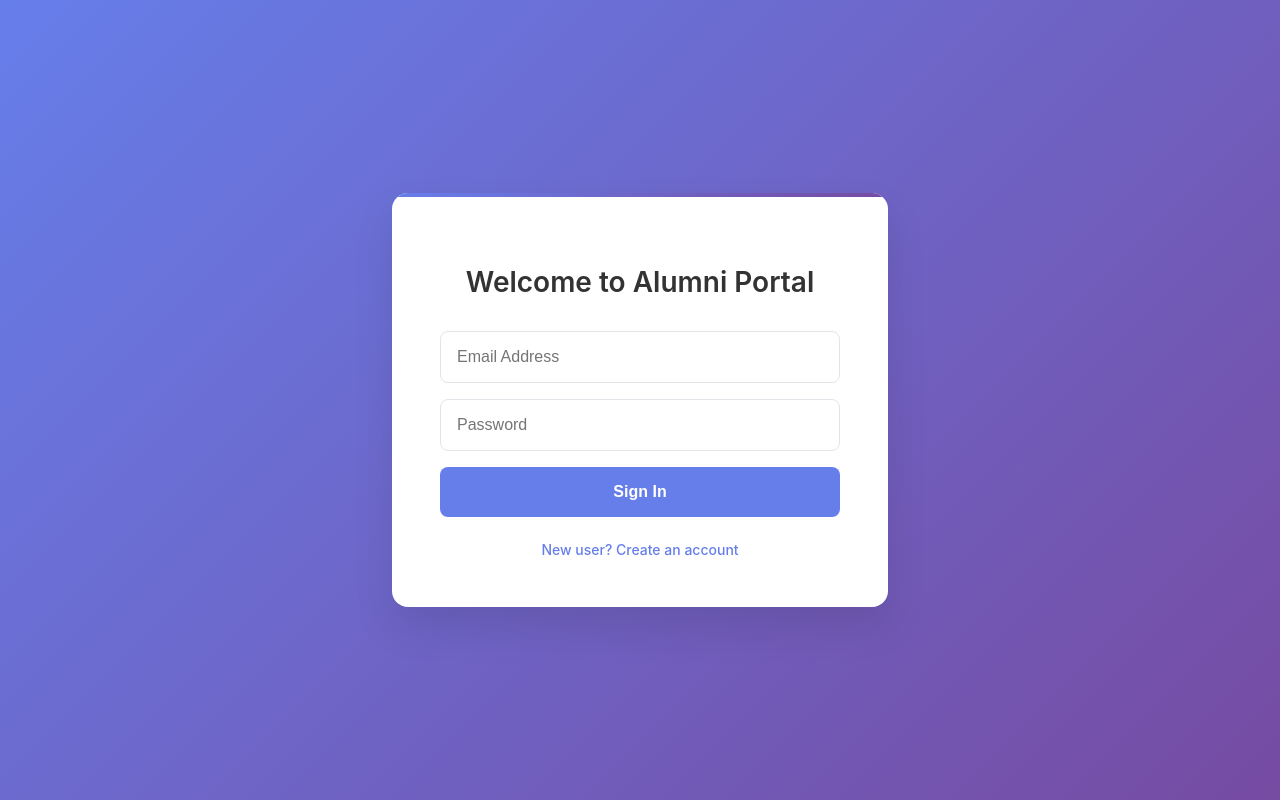
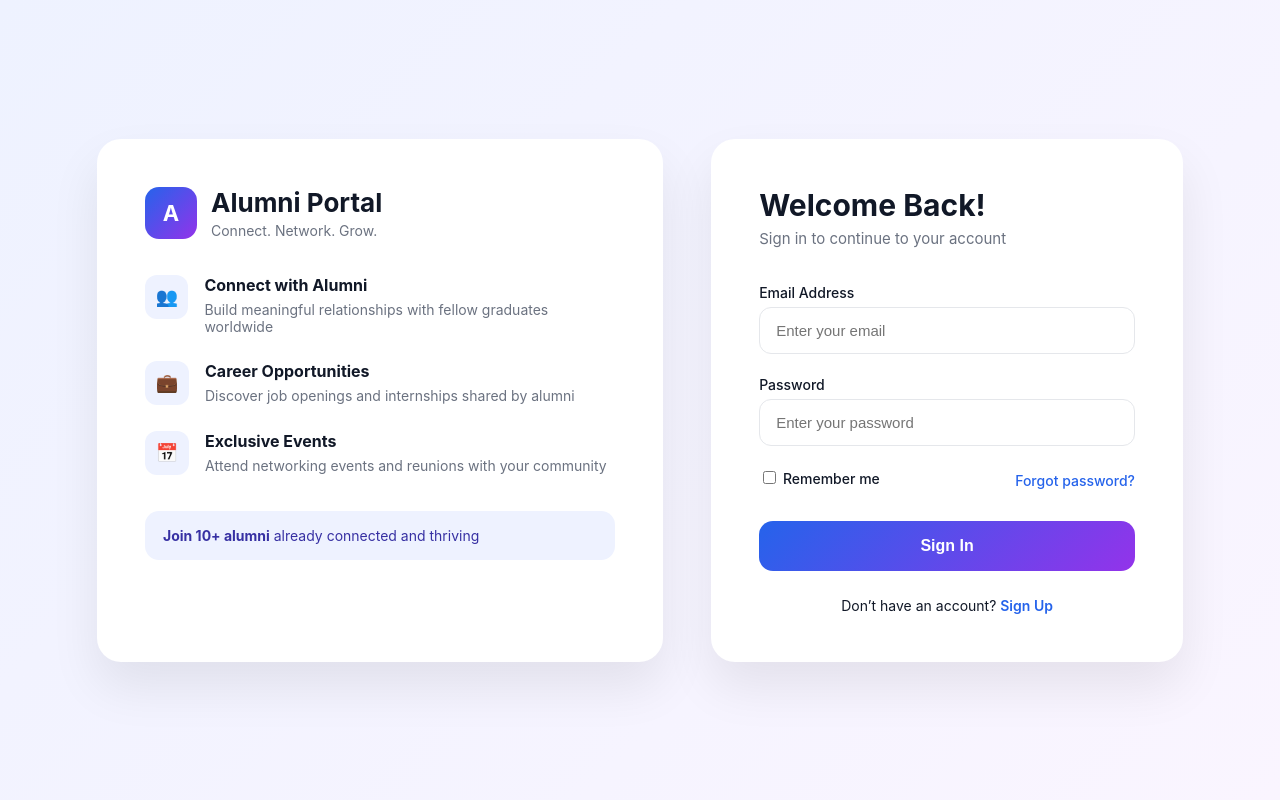
Before and after one commit to arjuuh/alumni_portal, a Django app: page / in a window 1280 px wide. Run offline with Django 5.2, Linux system fonts and the light colour scheme.

Commit message:
login updated

```diff
--- a/templates/home.html
+++ b/templates/home.html
@@ -4,130 +4,306 @@
 <meta charset="UTF-8">
 <meta name="viewport" content="width=device-width, initial-scale=1.0">
 <title>Alumni Portal</title>
+
 <style>
+:root {
+    --primary: #2563eb;
+    --secondary: #9333ea;
+    --text-main: #111827;
+    --text-muted: #6b7280;
+    --border: #e5e7eb;
+    --bg-soft: #f5f7ff;
+}
+
+* {
+    box-sizing: border-box;
+}
+
 body {
-            font-family: -apple-system, BlinkMacSystemFont, 'Segoe UI', Roboto, Oxygen, Ubuntu, Cantarell, sans-serif;
-            background: linear-gradient(135deg, #667eea 0%, #764ba2 100%);
     margin: 0;
-            padding: 0;
+    min-height: 100vh;
+    font-family: -apple-system, BlinkMacSystemFont, "Segoe UI", Roboto, sans-serif;
+    background: linear-gradient(135deg, #eef2ff, #faf5ff);
     display: flex;
     justify-content: center;
     align-items: center;
-            min-height: 100vh;
-            color: #333;
+    color: var(--text-main);
 }
 
-        .container {
-            background: #ffffff;
-            border-radius: 16px;
-            box-shadow: 0 20px 40px rgba(0, 0, 0, 0.1);
-            padding: 48px;
+/* MAIN LAYOUT */
+.wrapper {
+    display: grid;
+    grid-template-columns: 1.2fr 1fr;
+    gap: 48px;
+    max-width: 1150px;
     width: 100%;
-            max-width: 400px;
-            text-align: center;
-            position: relative;
-            overflow: hidden;
+    padding: 32px;
 }
 
-        .container::before {
-            content: '';
-            position: absolute;
-            top: 0;
-            left: 0;
-            right: 0;
-            height: 4px;
-            background: linear-gradient(90deg, #667eea, #764ba2);
+/* LEFT PANEL */
+.left {
+    background: #fff;
+    border-radius: 24px;
+    padding: 48px;
+    box-shadow: 0 25px 50px rgba(0,0,0,0.08);
 }
 
-        h2 {
-            font-size: 28px;
-            font-weight: 600;
-            margin-bottom: 32px;
-            color: #333;
+.brand {
+    display: flex;
+    align-items: center;
+    gap: 14px;
+    margin-bottom: 36px;
 }
 
-        form {
+.brand-icon {
+    width: 52px;
+    height: 52px;
+    border-radius: 14px;
+    background: linear-gradient(135deg, var(--primary), var(--secondary));
+    color: #fff;
+    font-size: 22px;
+    font-weight: 700;
     display: flex;
-            flex-direction: column;
+    align-items: center;
+    justify-content: center;
 }
 
-        input {
+.brand h1 {
+    margin: 0;
+    font-size: 26px;
+}
+
+.brand span {
+    display: block;
+    margin-top: 4px;
+    font-size: 14px;
+    color: var(--text-muted);
+}
+
+.feature {
+    display: flex;
+    gap: 16px;
+    margin-bottom: 26px;
+}
+
+.feature-icon {
+    width: 44px;
+    height: 44px;
+    border-radius: 12px;
+    background: #eef2ff;
+    display: flex;
+    align-items: center;
+    justify-content: center;
+    font-size: 18px;
+}
+
+.feature h3 {
+    margin: 0 0 6px;
+    font-size: 16px;
+}
+
+.feature p {
+    margin: 0;
+    font-size: 14px;
+    color: var(--text-muted);
+}
+
+.left-footer {
+    margin-top: 36px;
+    padding: 16px 18px;
+    background: #eef2ff;
+    border-radius: 14px;
+    font-size: 14px;
+    color: #3730a3;
+}
+
+/* RIGHT PANEL */
+.right {
+    background: #fff;
+    border-radius: 24px;
+    padding: 48px;
+    box-shadow: 0 25px 50px rgba(0,0,0,0.08);
+}
+
+.right h2 {
+    margin: 0 0 6px;
+    font-size: 30px;
+}
+
+.right p {
+    margin: 0 0 36px;
+    font-size: 15px;
+    color: var(--text-muted);
+}
+
+label {
+    font-size: 14px;
+    font-weight: 500;
+    display: block;
+    margin-bottom: 6px;
+}
+
+input[type="email"],
+input[type="password"] {
     width: 100%;
-            padding: 16px;
-            margin-bottom: 16px;
-            border: 1px solid #e1e5e9;
-            border-radius: 8px;
-            font-size: 16px;
-            transition: border-color 0.3s ease, box-shadow 0.3s ease;
-            box-sizing: border-box;
+    padding: 14px 16px;
+    border-radius: 12px;
+    border: 1px solid var(--border);
+    font-size: 15px;
+    margin-bottom: 22px;
 }
 
 input:focus {
     outline: none;
-            border-color: #667eea;
-            box-shadow: 0 0 0 3px rgba(102, 126, 234, 0.1);
+    border-color: var(--primary);
+    box-shadow: 0 0 0 3px rgba(37,99,235,0.15);
 }
 
+/* OPTIONS */
+.options {
+    display: flex;
+    justify-content: space-between;
+    align-items: center;
+    font-size: 14px;
+    margin-bottom: 28px;
+}
+
+.options a {
+    text-decoration: none;
+    color: var(--primary);
+    font-weight: 500;
+}
+
+/* BUTTON */
 button {
     width: 100%;
     padding: 16px;
-            background: #667eea;
-            color: #ffffff;
+    border-radius: 14px;
     border: none;
-            border-radius: 8px;
+    background: linear-gradient(135deg, var(--primary), var(--secondary));
+    color: #fff;
     font-size: 16px;
     font-weight: 600;
     cursor: pointer;
-            transition: background-color 0.3s ease, transform 0.2s ease;
-            box-sizing: border-box;
 }
 
 button:hover {
-            background: #5a6fd8;
-            transform: translateY(-1px);
+    opacity: 0.95;
 }
 
-        button:active {
-            transform: translateY(0);
+/* SIGNUP */
+.signup {
+    margin-top: 26px;
+    text-align: center;
+    font-size: 14px;
 }
 
-        a {
-            display: inline-block;
-            margin-top: 24px;
-            color: #667eea;
+.signup a {
+    color: var(--primary);
+    font-weight: 600;
     text-decoration: none;
-            font-size: 14px;
-            font-weight: 500;
-            transition: color 0.3s ease;
 }
 
-        a:hover {
-            color: #5a6fd8;
-            text-decoration: underline;
+/* DEMO BOX */
+.demo {
+    margin-top: 32px;
+    border: 1px solid var(--border);
+    border-radius: 14px;
+    padding: 16px;
+    font-size: 13px;
 }
 
-        @media (max-width: 480px) {
-            .container {
-                padding: 32px;
-                margin: 16px;
+.demo h4 {
+    margin: 0 0 10px;
+    font-size: 14px;
 }
 
-            h2 {
-                font-size: 24px;
+.demo div {
+    margin-bottom: 6px;
+    color: var(--text-muted);
+}
+
+/* RESPONSIVE */
+@media (max-width: 900px) {
+    .wrapper {
+        grid-template-columns: 1fr;
     }
 }
 </style>
 </head>
+
 <body>
-    <div class="container">
-        <h2>Welcome to Alumni Portal</h2>
+
+<div class="wrapper">
+
+    <!-- LEFT -->
+    <div class="left">
+        <div class="brand">
+            <div class="brand-icon">A</div>
+            <div>
+                <h1>Alumni Portal</h1>
+                <span>Connect. Network. Grow.</span>
+            </div>
+        </div>
+
+        <div class="feature">
+            <div class="feature-icon">👥</div>
+            <div>
+                <h3>Connect with Alumni</h3>
+                <p>Build meaningful relationships with fellow graduates worldwide</p>
+            </div>
+        </div>
+
+        <div class="feature">
+            <div class="feature-icon">💼</div>
+            <div>
+                <h3>Career Opportunities</h3>
+                <p>Discover job openings and internships shared by alumni</p>
+            </div>
+        </div>
+
+        <div class="feature">
+            <div class="feature-icon">📅</div>
+            <div>
+                <h3>Exclusive Events</h3>
+                <p>Attend networking events and reunions with your community</p>
+            </div>
+        </div>
+
+        <div class="left-footer">
+            <strong>Join 10+ alumni</strong> already connected and thriving
+        </div>
+    </div>
+
+    <!-- RIGHT -->
+    <div class="right">
+        <h2>Welcome Back!</h2>
+        <p>Sign in to continue to your account</p>
+
         <form method="POST">
             {% csrf_token %}
-            <input type="email" name="email" placeholder="Email Address" required>
-            <input type="password" name="password" placeholder="Password" required>
+
+            <label>Email Address</label>
+            <input type="email" name="email" placeholder="Enter your email" required>
+
+            <label>Password</label>
+            <input type="password" name="password" placeholder="Enter your password" required>
+
+            <div class="options">
+                <label><input type="checkbox"> Remember me</label>
+                <a href="#">Forgot password?</a>
+            </div>
+
             <button type="submit">Sign In</button>
         </form>
-        <a href="{% url 'register' %}">New user? Create an account</a>
+
+        <div class="signup">
+            Don’t have an account? <a href="{% url 'register' %}">Sign Up</a>
         </div>
+
+    </div>
+
+</div>
+
 </body>
 </html>
```
Also changed, not shown: db.sqlite3. Lines whose indentation alone changed are shown as unchanged.
